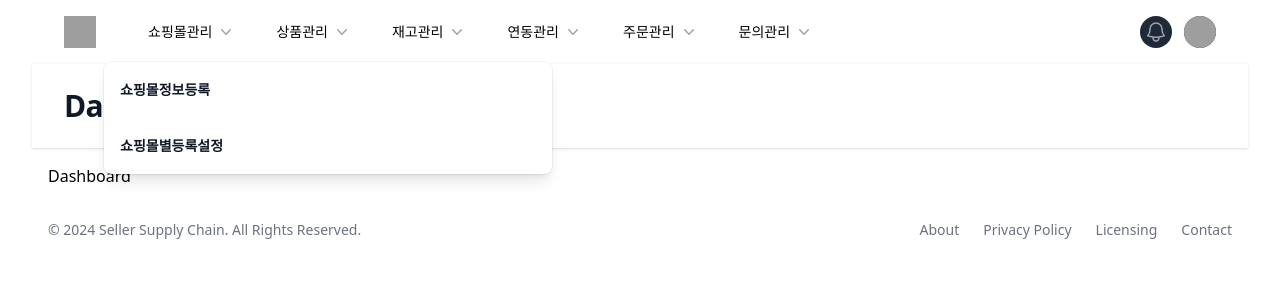
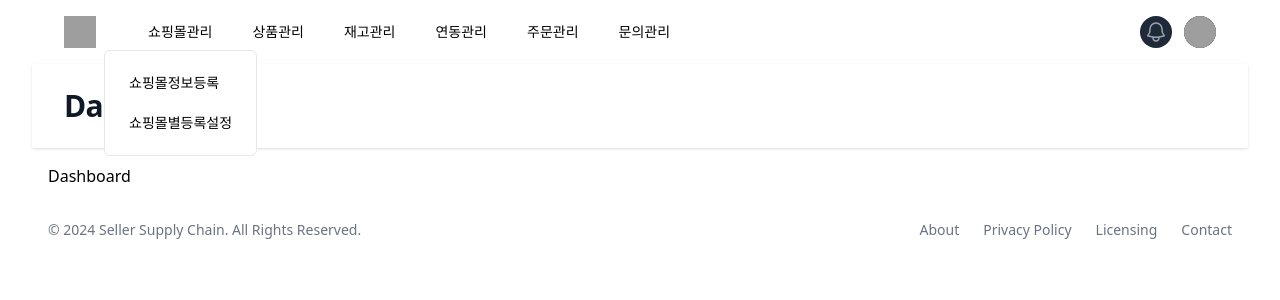
Before and after one commit to rogemaster/seller-supply-chain-front, a React app: page /main in a window 1280 px wide. Both pictures are taken after a click on the button "쇼핑몰관리". Shown: the top 300 px of the page. Built offline with nearby package versions, Linux system fonts and the light colour scheme; grey boxes are pictures that could not be loaded.

Commit message:
headlessui 라이브러리 추가 메인 메뉴 전체 수정

```diff
--- a/src/layout/common/header/components/HeaderMainMenuItem.tsx
+++ b/src/layout/common/header/components/HeaderMainMenuItem.tsx
@@ -1,52 +1,34 @@
 import React, { useCallback, useState } from 'react';
+import { Popover, PopoverButton } from '@headlessui/react';
 import { IHeaderMenu } from '@src/interface/MainMenuInterface';
 import HeaderMainSubMenus from '@src/layout/common/header/components/HeaderMainSubMenus';
-import { HeaderMainSubMenuOptions } from '@src/shared/MenuOptions';
-import useHeaderMenuStore from '@src/layout/common/header/header.store';
 
 interface IMainMenuItem {
   menu: IHeaderMenu;
 }
 
+// text-sm/6 font-semibold text-black/50 focus:outline-none data-[active]:text-black data-[hover]:text-black data-[focus]:outline-1 data-[focus]:outline-black
+// flex items-center gap-x-1 hover:bg-gray-300 rounded-md px-3 py-2 text-sm font-medium select-none cursor-pointer
+
 const HeaderMainMenuItem = ({ menu }: IMainMenuItem) => {
-  const [selectMenu, setSelectMenu] = useState<string | null>(null);
-  const mainMenuOptions = useHeaderMenuStore((state) => state.mainMenuOptions);
+  const [selectMainMenu, setSelectMainMenu] = useState<string | null>(null);
 
-  const onMainMenu = useCallback((e: React.MouseEvent<HTMLButtonElement>) => {
+  const onClickMainMenu = useCallback((e: React.MouseEvent<HTMLButtonElement>) => {
     const menu = e.currentTarget.value;
-
-    const findMenu = mainMenuOptions.find((option) => option.key === menu);
-    if (findMenu) {
-      findMenu.show = !findMenu.show;
-      mainMenuOptions.forEach((option) => {
-        if (option.key !== menu && option.show) {
-          option.show = false;
-        }
-      });
-    }
-    setSelectMenu(menu);
+    setSelectMainMenu(menu);
   }, []);
 
   return (
-    <div className="relative">
-      <button
-        key={menu.key}
-        type="button"
-        className="flex items-center gap-x-1 hover:bg-gray-700 hover:text-white rounded-md px-3 py-2 text-sm font-medium select-none cursor-pointer"
+    <Popover>
+      <PopoverButton
+        className="flex items-center gap-x-1 px-3 py-2 text-sm font-medium select-none cursor-pointer focus:outline-none"
         value={menu.key}
-        onClick={onMainMenu}
+        onClick={onClickMainMenu}
       >
         {menu.name}
-        <svg className="h-5 w-5 flex-none text-gray-400" viewBox="0 0 20 20" fill="currentColor" aria-hidden="true">
-          <path
-            fillRule="evenodd"
-            d="M5.23 7.21a.75.75 0 011.06.02L10 11.168l3.71-3.938a.75.75 0 111.08 1.04l-4.25 4.5a.75.75 0 01-1.08 0l-4.25-4.5a.75.75 0 01.02-1.06z"
-            clipRule="evenodd"
-          />
-        </svg>
-      </button>
-      <HeaderMainSubMenus menu={selectMenu} />
-    </div>
+      </PopoverButton>
+      <HeaderMainSubMenus menu={selectMainMenu} />
+    </Popover>
   );
 };
 
--- a/src/layout/common/header/components/HeaderMainSubMenus.tsx
+++ b/src/layout/common/header/components/HeaderMainSubMenus.tsx
@@ -1,42 +1,32 @@
-import React, { useEffect, useState } from 'react';
+import React from 'react';
+import {PopoverPanel, Transition} from '@headlessui/react';
 import { HeaderMainSubMenuOptions } from '@src/shared/MenuOptions';
-import useHeaderMenuStore from '@src/layout/common/header/header.store';
 
 interface IMainSubMenu {
   menu: string | null;
 }
 
 const HeaderMainSubMenus = ({ menu }: IMainSubMenu) => {
-  const [isOpen, setIsOpen] = useState<boolean>(false);
-  const mainMenuOptions = useHeaderMenuStore((state) => state.mainMenuOptions);
-
-  useEffect(() => {
-    const findMenu = mainMenuOptions.find((option) => option.key === menu);
-    if (findMenu) {
-      setIsOpen(findMenu?.show || false);
-    }
-  }, [menu]);
 
   return (
-    <div
-      className="absolute -left-8 top-full z-10 mt-3 w-screen max-w-md overflow-hidden rounded-lg bg-white shadow-lg ring-1 ring-gray-900/5"
-      style={{ display: isOpen ? '' : 'none' }}
+    <Transition
+      enter="transition ease-out duration-200"
+      enterFrom="opacity-0 translate-y-1"
+      enterTo="opacity-100 translate-y-0"
+      leave="transition ease-in duration-150"
+      leaveFrom="opacity-100 translate-y-0"
+      leaveTo="opacity-0 translate-y-1"
     >
-      {menu &&
-        HeaderMainSubMenuOptions[menu].map((subMenu) => (
-          <div
-            key={subMenu.key}
-            className="group relative flex items-center gap-x-6 rounded-lg p-4 text-sm leading-6 hover:bg-gray-50"
-          >
-            <div className="flex-auto">
-              <a href="#" className="block font-semibold text-gray-900">
-                {subMenu.name}
-                <span className="absolute inset-0"></span>
-              </a>
+      <PopoverPanel anchor="bottom" className="rounded-md bg-white text-sm/6 border">
+        <div className="p-3">
+          {menu && HeaderMainSubMenuOptions[menu].map((subMenu) => (
+            <div key={subMenu.key} className="block rounded-lg py-2 px-3 transition hover:bg-black/5">
+              <p className="font-semi-bold text-black">{subMenu.name}</p>
             </div>
-          </div>
-        ))}
-    </div>
+          ))}
+        </div>
+      </PopoverPanel>
+    </Transition>
   );
 };
 
--- a/src/layout/common/header/components/HeaderMenus.tsx
+++ b/src/layout/common/header/components/HeaderMenus.tsx
@@ -1,21 +1,13 @@
-import React, { useState } from 'react';
+import React from 'react';
 import { HeaderMenuOptions } from '@src/shared/MenuOptions';
 import HeaderMainMenuItem from '@src/layout/common/header/components/HeaderMainMenuItem';
-import useHeaderMenuStore from "@src/layout/common/header/header.store";
-
-// default: text-gray-800 hover:bg-gray-700 hover:text-white rounded-md px-3 py-2 text-sm font-medium
-// active: bg-gray-900 text-white rounded-md px-3 py-2 text-sm font-medium
 
 const HeaderMenus = () => {
-  const mainMenu = useHeaderMenuStore((state) => state.mainMenuOptions);
 
   return (
     <div className="hidden md:block">
       <div className="ml-10 flex items-baseline space-x-4">
-        {/*{HeaderMenuOptions.map((menu) => (*/}
-        {/*  <HeaderMainMenuItem key={menu.key} menu={menu} />*/}
-        {/*))}*/}
-        {mainMenu.map((menu) => (
+        {HeaderMenuOptions.map((menu) => (
           <HeaderMainMenuItem key={menu.key} menu={menu} />
         ))}
       </div>
--- a/src/layout/common/header/header.store.ts
+++ /dev/null
@@ -1,50 +0,0 @@
-import { create } from 'zustand';
-import {IHeaderMainSubMenu, IHeaderMenu} from '@src/interface/MainMenuInterface';
-
-type State = {
-  mainMenuOptions: IHeaderMenu[];
-  subMenuOptions: IHeaderMainSubMenu;
-};
-
-type Actions = {
-  onShowMainMenu: (key: string) => void;
-}
-
-const useHeaderMenuStore = create<State>((set) => ({
-  mainMenuOptions: [
-    { key: 'ShoppingMallManagement', name: '쇼핑몰관리', href: '#', show: false },
-    { key: 'ProductManagement', name: '상품관리', href: '#', show: false },
-    { key: 'StockManagement', name: '재고관리', href: '#', show: false },
-    { key: 'ProductLinkManagement', name: '연동관리', href: '#', show: false },
-    { key: 'OrderManagement', name: '주문관리', href: '#', show: false },
-    { key: 'ClaimManagement', name: '문의관리', href: '#', show: false },
-  ],
-  subMenuOptions: {
-    ShoppingMallManagement: [
-      { key: 'shoppingMall_info_insert', name: '쇼핑몰정보등록', href: '', show: false },
-      { key: 'shoppingMall_insert_setting', name: '쇼핑몰별등록설정', href: '', show: false },
-    ],
-    StockManagement: [
-      { key: 'stock_list', name: '재고리스트', href: '', show: false },
-      { key: 'stock_insert', name: '재고등록', href: '', show: false },
-    ],
-    ProductManagement: [
-      { key: 'product_insert', name: '상품등록', href: '#', show: false },
-      { key: 'product_list', name: '상품리스트', href: '#', show: false },
-    ],
-    ProductLinkManagement: [
-      { key: 'shoppingMall_product_insert', name: '쇼핑몰별상품등록', href: '', show: false },
-      { key: 'shoppingMall_product_list', name: '쇼핑몰별등록상품리스트', href: '', show: false },
-    ],
-    OrderManagement: [
-      { key: 'shoppingMall_order_collect', name: '주문수집', href: '', show: false },
-      { key: 'shoppingMall_order_list', name: '주문리스트', href: '', show: false },
-    ],
-    ClaimManagement: [
-      { key: 'qna_manager', name: '문의관리', href: '', show: false },
-      { key: 'claim_manager', name: '클레임관리', href: '', show: false },
-    ],
-  }
-}));
-
-export default useHeaderMenuStore;
```
